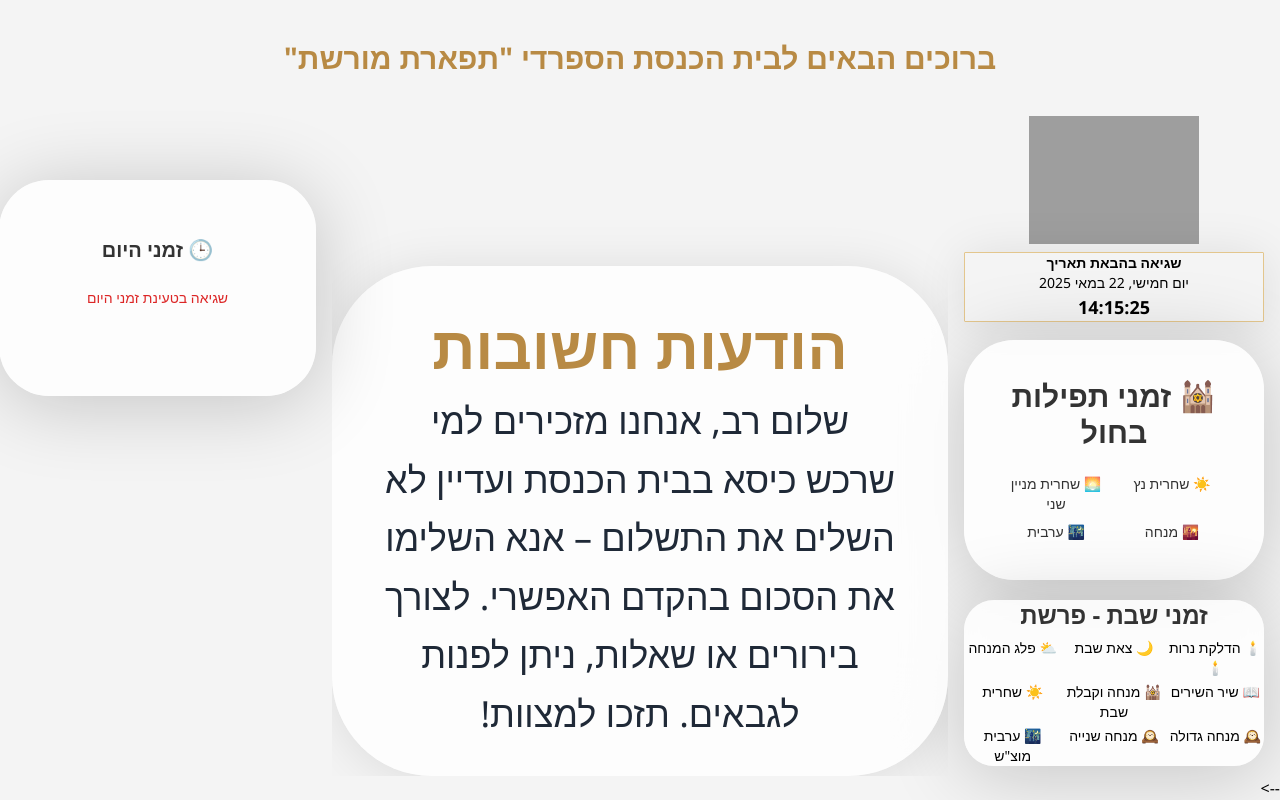
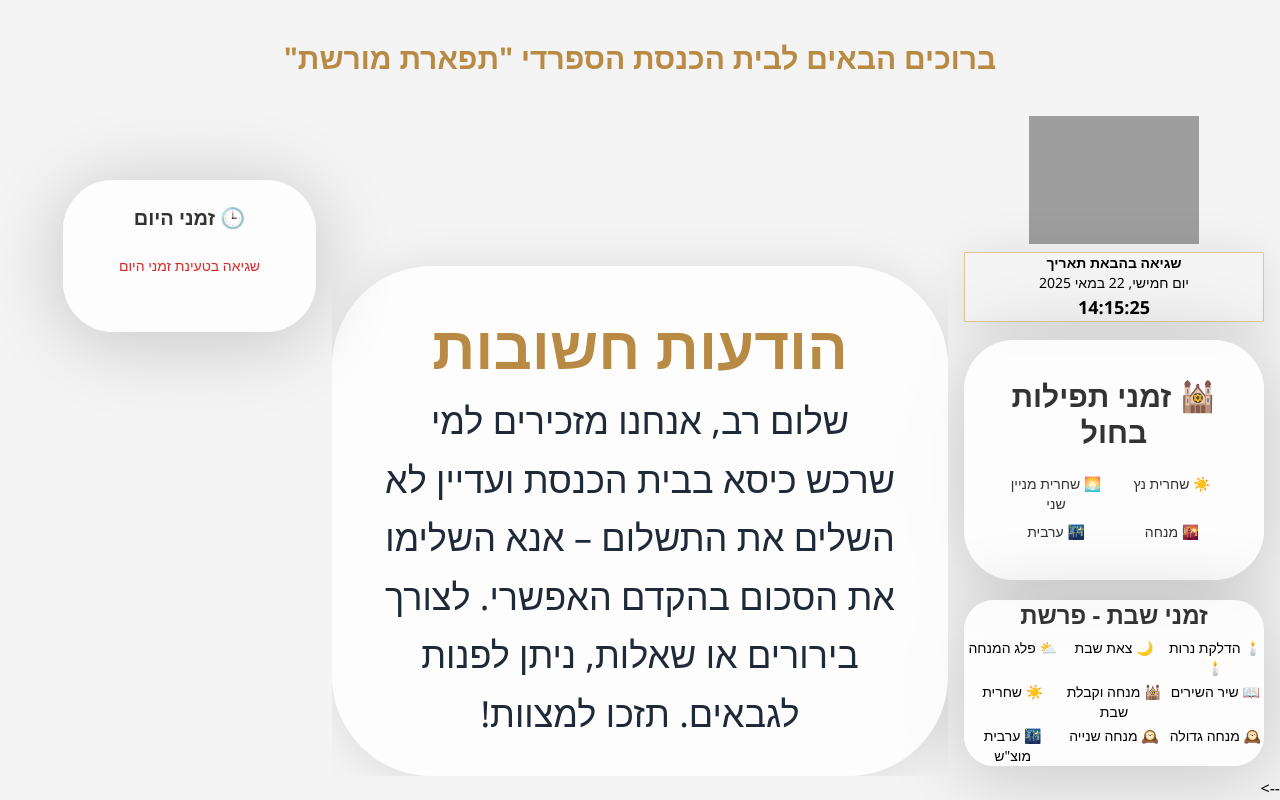
Before and after one commit to NirKilshtein/Beit-Kneeset, a Flask app: page / in a window 1280 px wide. Run offline with Flask 3, Linux system fonts and the light colour scheme; some libraries are stand-ins or nearby versions; grey boxes are pictures that could not be loaded.

Commit message:
Change rem

```diff
--- a/templates/index.html
+++ b/templates/index.html
@@ -271,10 +271,8 @@
 
 <div class="md:col-span-2 flex flex-col justify-between h-full relative overflow-hidden">
 
-      <!-- סליידר -->
 <div class="md:col-span-2 flex flex-col justify-between h-full relative overflow-hidden">
 
-  <!-- סלייד 1 -->
 <div class="slide notes_new text-center absolute inset-0 transition-opacity duration-700 opacity-100">
   <h2 class="text-6xl font-bold" style="color: #B88A44;">הודעות חשובות</h2>
 
@@ -377,10 +375,10 @@
 </div>
 
 
-<div class="grid grid-cols-20 gap-10 h-full">
+<div class="grid grid-cols-15 gap-10 h-full">
   <!-- Card spans 10 out of 20 columns and aligns to the left with margin-top -->
-  <div class="col-span-10 justify-self-start mt-[4rem]">
-    <div class="flex flex-col justify-start text-center bg-white/80 backdrop-blur-lg p-[5.5rem] rounded-[50px] shadow-[0_8px_80px_rgba(0,0,0,0.2)] w-full">
+  <div class="col-span-8 justify-self-start mt-[4rem]">
+    <div class="flex flex-col justify-start text-center bg-white/80 backdrop-blur-lg p-[3.5rem] rounded-[50px] shadow-[0_8px_80px_rgba(0,0,0,0.2)] w-full">
 
       <!-- Heading inside, positioned at the top -->
       <h2 class="text-xl font-bold text-[#333333] mb-6 mt-[-2rem]">🕒 זמני היום</h2>
@@ -393,9 +391,6 @@
 </div>
 
 
-
-
-<!-- סקריפט להטמעת זמני היום -->
 <script>
 function formatTime(isoString) {
   const date = new Date(isoString);
```
